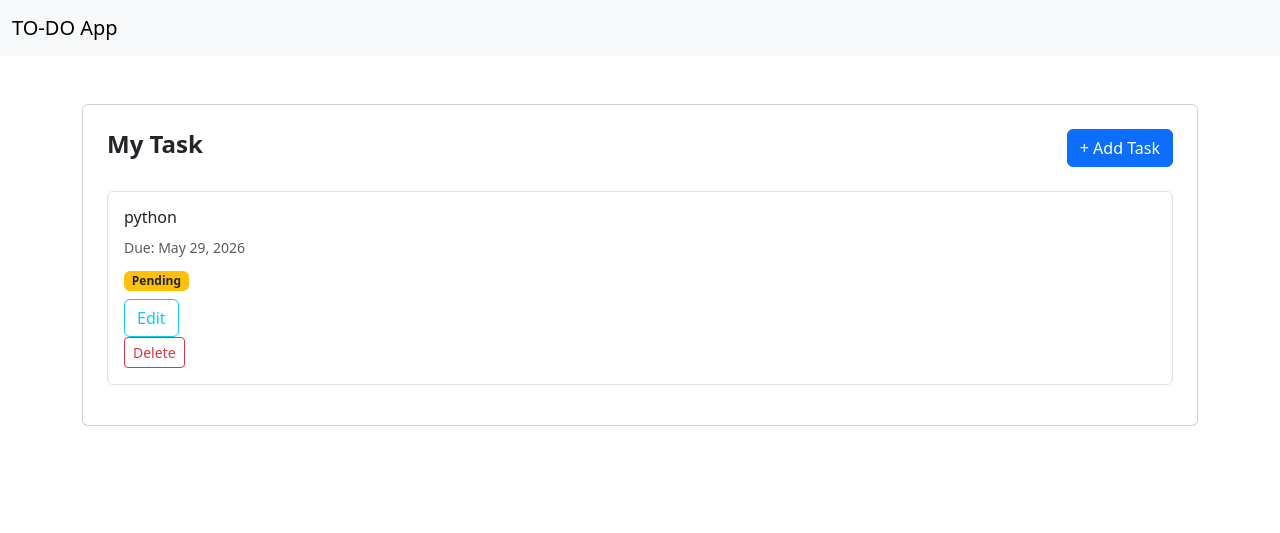
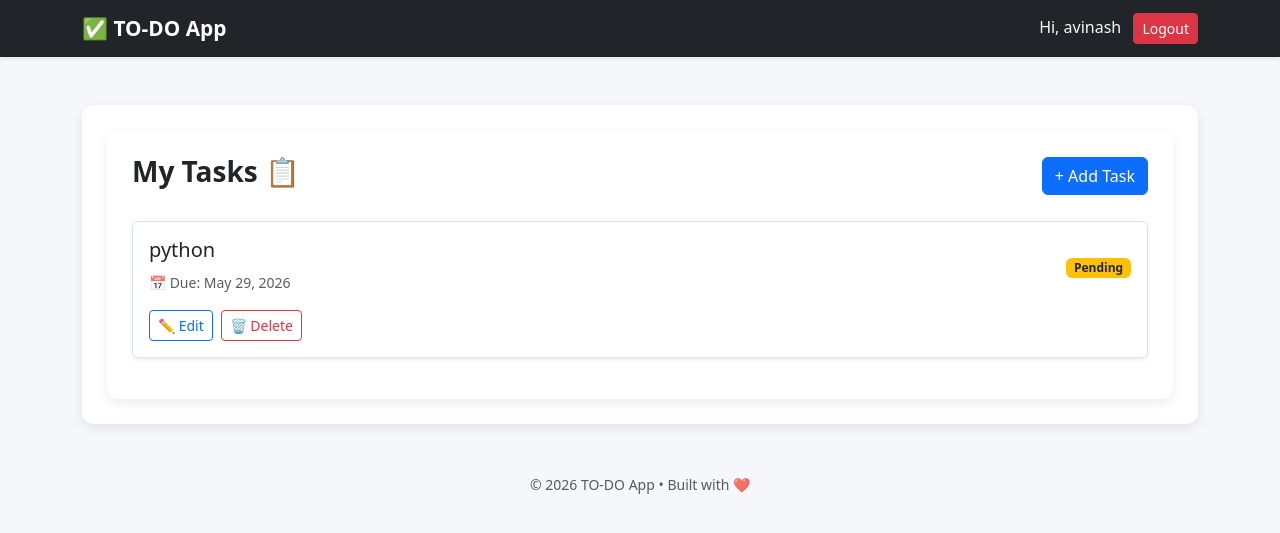
Before and after one commit to AvinashG8857/Django, a Django app: page / in a window 1280 px wide. Shown: the top 533 px of the page. Run offline with Django 5.2, Linux system fonts and the light colour scheme; a user stored in the database is signed in; data comes from the database, SQL or seed files in the repository; both versions use the stored data as it was after the commit.

Commit message:
finalizing todo project

```diff
--- a/templates/base.html
+++ b/templates/base.html
@@ -4,29 +4,67 @@
 <head>
     <meta charset="utf-8">
     <meta name="viewport" content="width=device-width, initial-scale=1">
-    <title>Bootstrap demo</title>
-    <link href="https://cdn.jsdelivr.net/npm/bootstrap@5.3.8/dist/css/bootstrap.min.css" rel="stylesheet"
-        integrity="sha384-sRIl4kxILFvY47J16cr9ZwB07vP4J8+LH7qKQnuqkuIAvNWLzeN8tE5YBujZqJLB" crossorigin="anonymous">
+    <title>{% block title %}TO-DO App{% endblock %}</title>
+
+    <!-- Bootstrap CSS -->
+    <link href="https://cdn.jsdelivr.net/npm/bootstrap@5.3.8/dist/css/bootstrap.min.css" rel="stylesheet">
+
+    <style>
+        body {
+            background: #f5f7fa;
+        }
+
+        .navbar-brand {
+            font-weight: bold;
+            font-size: 1.3rem;
+        }
+
+        .content-card {
+            background: white;
+            border-radius: 12px;
+            padding: 25px;
+            box-shadow: 0 4px 12px rgba(0, 0, 0, 0.08);
+        }
+    </style>
 </head>
 
 <body>
-    <!-- nav bar start -->
-    <nav class="navbar bg-body-tertiary">
-        <div class="container-fluid">
-            <a class="navbar-brand">TO-DO App</a>
 
+    <!-- ✅ Navbar -->
+    <nav class="navbar navbar-expand-lg navbar-dark bg-dark shadow-sm">
+        <div class="container">
+            <a class="navbar-brand" href="/">✅ TO‑DO App</a>
+
+            <div class="ms-auto">
+                {% if user.is_authenticated %}
+                <span class="text-light me-2">Hi, {{ user.username }}</span>
+
+                <form action="{% url 'logout' %}" method="post" class="d-inline">
+                    {% csrf_token %}
+                    <button type="submit" class="btn btn-danger btn-sm">Logout</button>
+                </form>
+                {% endif %}
+
+            </div>
         </div>
     </nav>
 
+    <!-- ✅ Main Content -->
     <div class="container mt-5">
-        {% block content %}
-        {% endblock %}
+        <div class="content-card">
+            {% block content %}
+            {% endblock %}
+        </div>
     </div>
 
-    <!-- nav bar end -->
-    <script src="https://cdn.jsdelivr.net/npm/bootstrap@5.3.8/dist/js/bootstrap.bundle.min.js"
-        integrity="sha384-FKyoEForCGlyvwx9Hj09JcYn3nv7wiPVlz7YYwJrWVcXK/BmnVDxM+D2scQbITxI"
-        crossorigin="anonymous"></script>
+    <!-- ✅ Footer (New) -->
+    <footer class="text-center mt-5 text-muted">
+        <small>© 2026 TO‑DO App • Built with ❤️</small>
+    </footer>
+
+    <!-- Bootstrap JS -->
+    <script src="https://cdn.jsdelivr.net/npm/bootstrap@5.3.8/dist/js/bootstrap.bundle.min.js"></script>
+
 </body>
 
 </html>
--- a/templates/task_list.html
+++ b/templates/task_list.html
@@ -1,49 +1,65 @@
 {% extends "base.html" %}
+{% block title %}My Tasks{% endblock %}
 
 {% block content %}
+<div class="content-card">
 
-<div class="card mina-card p-4 bg-white">
-
+  <!-- Header -->
   <div class="d-flex justify-content-between align-items-center mb-4">
-        <h4 class="fw-bold">My Task</h4>
-        <a href="{% url 'add_task' %}" class="btn btn-primary btn-custom">+ Add Task</a>
+    <h3 class="fw-bold">My Tasks 📋</h3>
+    <a href="{% url 'add_task' %}" class="btn btn-primary">
+      + Add Task
+    </a>
   </div>
 
+  <!-- Task List -->
   {% for task in tasks %}
-    <div class="border rounded p-3 mb-3">
+  <div class="border rounded p-3 mb-3 shadow-sm">
 
-        <div class="d-flex justify-content-between">
+    <div class="d-flex justify-content-between align-items-center">
+
+      <!-- Task Info -->
       <div>
-                <h6 class="{% if task.completed %}text-decoration-line-through text-muted{% endif %}">
+        <h5 class="{% if task.completed %}text-decoration-line-through text-muted{% endif %}">
           {{ task.title }}
-                </h6>
+        </h5>
+
         <small class="text-muted">
-                    Due: {{ task.due_date }}
+          📅 Due: {{ task.due_date }}
         </small>
       </div>
-        </div>
 
-        <div class="mt-2">
+      <!-- Status -->
+      <div>
         {% if task.completed %}
           <span class="badge bg-success">Completed</span>
         {% else %}
           <span class="badge bg-warning text-dark">Pending</span>
         {% endif %}
       </div>
-        <div class="mt-2">
-            <a href="{% url 'update_task' task.id %}" class="btn btn-outline-info btn-s, btn-custom">Edit</a>
+    </div>
+
+    <!-- Actions -->
+    <div class="d-flex gap-2 mt-3">
+      <a href="{% url 'update_task' task.id %}" class="btn btn-outline-primary btn-sm">
+        ✏ Edit
+      </a>
+
       <form action="{% url 'delete_task' task.id %}" method="post">
         {% csrf_token %}
-                <button class="btn btn-outline-danger btn-sm btn-custom">Delete</button>
+        <button class="btn btn-outline-danger btn-sm">
+          🗑 Delete
+        </button>
       </form>
     </div>
 
   </div>
-
   {% empty %}
-    <div class="text-center text-muted">No Task added yet</div>
+  <div class="text-center text-muted py-4">
+    <h5>No tasks yet 😴</h5>
+    <p>Click "Add Task" to get started!</p>
+  </div>
   {% endfor %}
 
 </div>
-
 {% endblock %}
--- a/todo/urls.py
+++ b/todo/urls.py
@@ -1,19 +1,27 @@
-
 from django.urls import path
 from . import views
 from django.contrib.auth import views as auth_views
 
+urlpatterns = [
+    path("", views.task_list, name='task_list'),
+    path("add/", views.add_task, name='add_task'),
+    path("update/<int:pk>/", views.update_task, name='update_task'),
+    path("delete/<int:pk>/", views.delete_task, name='delete_task'),
 
-urlpatterns = [
-    path("",views.task_list,name='task_list'),
-    path("add/",views.add_task,name='add_task'),
-    path("update/<int:id>/",views.update_task,name='update_task'),
-    path("delete/<int:id>/",views.delete_task,name='delete_task'),
+    path("register/", views.register, name='register'),
+
+    path(
+        "login/",
+        auth_views.LoginView.as_view(
+            template_name='login.html',
+            redirect_authenticated_user=True
+        ),
+        name='login'
+    ),
+
+    path("logout/", views.user_logout, name='logout'),
 
 
-    path("register/",views.register,name='register'),
-    path("login/",auth_views.LoginView.as_view(template_name= 'login.html'),name='login'),
-    path("logout/",auth_views.LogoutView.as_view(),name='logout'),
-
-
+    # optional for login_required redirect
+    path("accounts/login/", auth_views.LoginView.as_view(template_name='login.html')),
 ]
--- a/todo/views.py
+++ b/todo/views.py
@@ -1,47 +1,78 @@
-from django.shortcuts import render,redirect
+from django.shortcuts import render, redirect, get_object_or_404
 from django.contrib.auth.forms import UserCreationForm
+from django.contrib.auth import login
+from django.contrib.auth.decorators import login_required
 from .models import Task
-from django.contrib.auth.decorators import login_required
+from django.contrib.auth import logout
 
 
-# Create your views here.
+# ✅ Task List
 @login_required
 def task_list(request):
-    tasks= Task.objects.filter(user=request.user)
-    return render(request,'task_list.html',{'tasks':tasks})
+    tasks = Task.objects.filter(user=request.user).order_by('-due_date')
+    return render(request, 'task_list.html', {'tasks': tasks})
 
+
+# ✅ Add Task
 @login_required
 def add_task(request):
-    if request.method=='POST':
-        title= request.POST.get("title")
-        due_date= request.POST.get("due_date")
-        Task.objects.create(
-            user= request.user,
-            title= title,
-            due_date= due_date
-        )
+    if request.method == 'POST':
+        title = request.POST.get("title")
+        due_date = request.POST.get("due_date")
+
+        if title and due_date:
+            Task.objects.create(
+                user=request.user,
+                title=title,
+                due_date=due_date
+            )
+            return redirect('task_list')
+
+    return render(request, 'add_task.html')
+
+
+# ✅ Register (AUTO LOGIN AFTER REGISTER 🚀)
+def register(request):
+    form = UserCreationForm()
+
+    if request.method == "POST":
+        form = UserCreationForm(request.POST)
+
+        if form.is_valid():
+            user = form.save()
+            login(request, user)   # ✅ Auto login after register
+            return redirect('task_list')
+
+    return render(request, "register.html", {'form': form})
+
+
+# ✅ Update Task (SECURE)
+@login_required
+def update_task(request, pk):
+    task = get_object_or_404(Task, id=pk, user=request.user)
+
+    if request.method == "POST":
+        task.title = request.POST.get('title')
+        task.due_date = request.POST.get("due_date")
+        task.completed = request.POST.get("completed") == 'on'
+        task.save()
 
         return redirect('task_list')
-    return render(request,'add_task.html')
 
-def register(request):
-    form= UserCreationForm()
-    if request.method=="POST":
-        form= UserCreationForm(request.POST)
-        if form.is_valid():
-            form.save()
-            return redirect('login')
-    return render(request,"register.html",{'form':form})
+    return render(request, 'update_task.html', {'task': task})
 
-def update_task(request,id):
-    task= Task.objects.get(id=id)
-    if request.method == "POST":
-        task.title= request.POST.get('title')
-        task.due_date= request.POST.get("due_date")
-        task.completed= request.POST.get("completed") == 'on'
-        task.save()
-        return redirect('task_list')
-    return render(request,'update_task.html',{'task':task})
 
-def delete_task(request,id):
-    pass
+# ✅ Delete Task (SECURE)
+@login_required
+def delete_task(request, pk):
+    task = get_object_or_404(Task, id=pk, user=request.user)
+
+    if request.method == "POST":   # ✅ Only allow POST delete
+        task.delete()
+
+    return redirect('task_list')
+
+
+def user_logout(request):
+    logout(request)
+    return redirect('login')
--- a/todoproject/settings.py
+++ b/todoproject/settings.py
@@ -16,6 +16,9 @@ SECRET_KEY = 'django-insecure-4&$ylz97eiqc_&0n+u*n(*0dx&t+z*qj@ryg%^_amqc$ysj8ci
 DEBUG = True
 
 ALLOWED_HOSTS = []
+
+LOGOUT_REDIRECT_URL = 'login'
+LOGIN_REDIRECT_URL = 'task_list'
 
 
 # Application definition
```
Also changed, not shown: templates/add_task.html (+15 -14 lines), templates/login.html (+21 -17 lines), templates/register.html (+25 -21 lines), templates/update_task.html (+38 -28 lines), db.sqlite3. Lines whose indentation alone changed are shown as unchanged.
